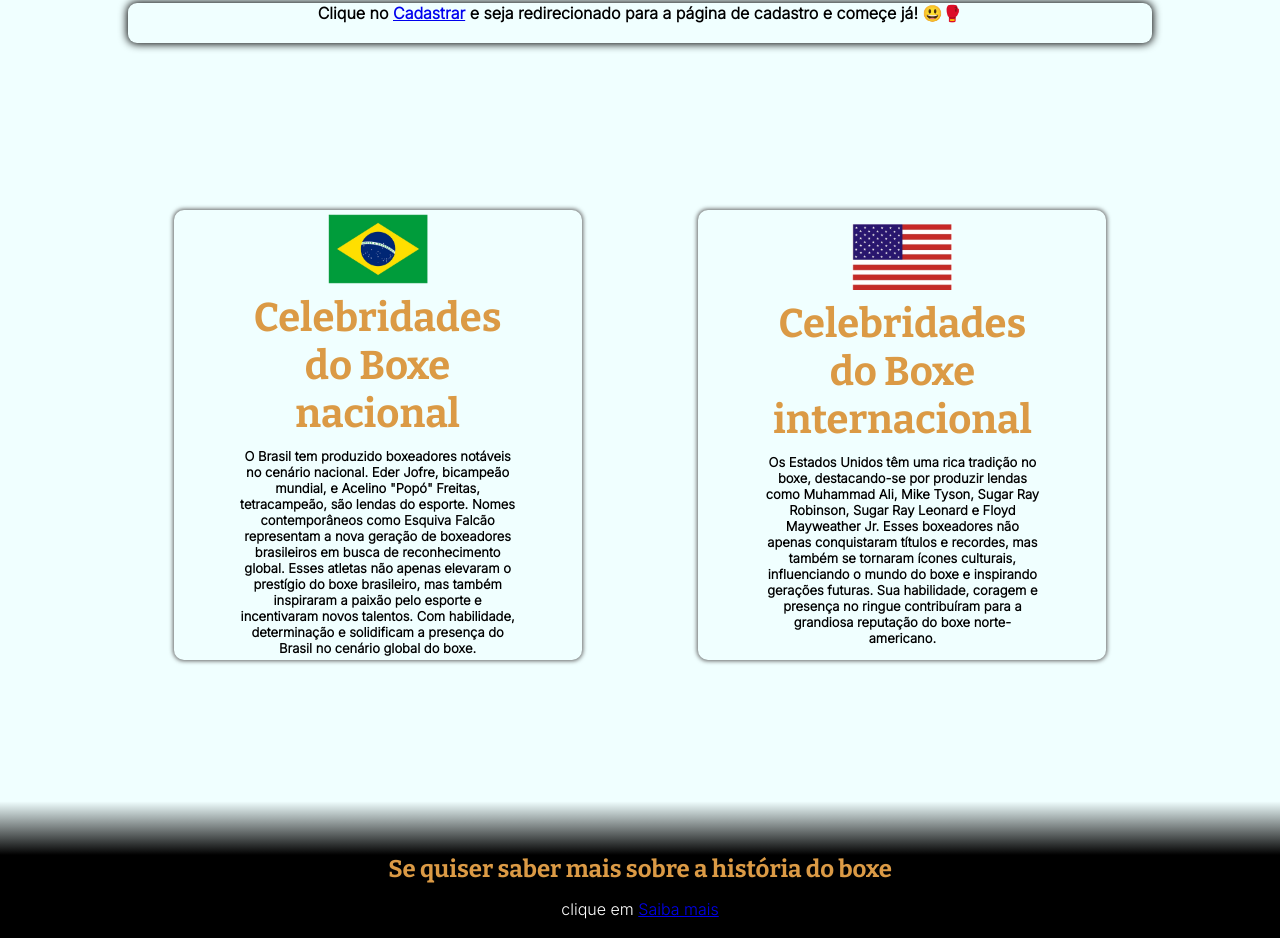
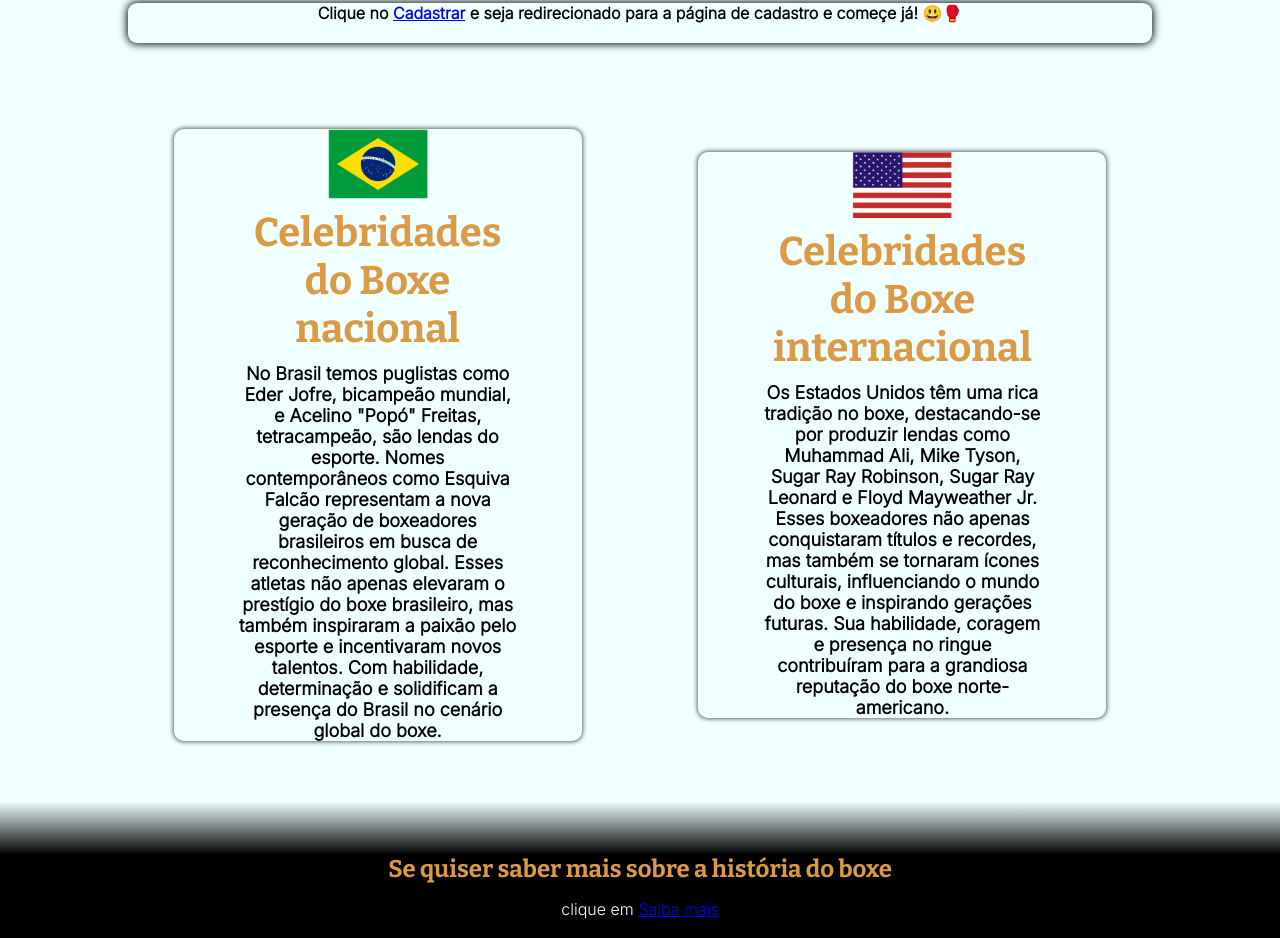
Before and after one commit to leoooRodrigues/Projeto-Individual, a website: page site/public/index.html in a window 1280 px wide. Shown: the part 2538-3476 px from the top of the page. Drawn offline with nearby package versions, Linux system fonts and the light colour scheme.

Commit message:
ajustando as boxes de celebridades

```diff
--- a/site/public/css/index.css
+++ b/site/public/css/index.css
@@ -166,7 +166,7 @@ span{
   font-weight: bold;
   height: 20vh;
   text-align: center;
-  font-size:small;
+  font-size: large;
   font-family: 'Inter', sans-serif;
   color: azure;
   align-items: center;
@@ -239,7 +239,7 @@ span{
 
 .celebridades .box {
   width: 280px;
-  height: 450px;
+  height: fit-content;
   display: flex;
   flex-direction: column;
   justify-content: center;
--- a/site/public/index.html
+++ b/site/public/index.html
@@ -95,7 +95,7 @@
             <div class="box">
               <img src="assets/imgs/imagem_brasil.png">
               <h4>Celebridades do Boxe nacional</h4>
-              <p>O Brasil tem produzido boxeadores notáveis no cenário nacional. Eder Jofre, bicampeão mundial, e Acelino "Popó" Freitas, tetracampeão, são lendas do esporte. Nomes contemporâneos como Esquiva Falcão representam a nova geração de boxeadores brasileiros em busca de reconhecimento global. Esses atletas não apenas elevaram o prestígio do boxe brasileiro, mas também inspiraram a paixão pelo esporte e incentivaram novos talentos. Com habilidade, determinação e solidificam a presença do Brasil no cenário global do boxe.</p>
+              <p>No Brasil temos puglistas como Eder Jofre, bicampeão mundial, e Acelino "Popó" Freitas, tetracampeão, são lendas do esporte. Nomes contemporâneos como Esquiva Falcão representam a nova geração de boxeadores brasileiros em busca de reconhecimento global. Esses atletas não apenas elevaram o prestígio do boxe brasileiro, mas também inspiraram a paixão pelo esporte e incentivaram novos talentos. Com habilidade, determinação e solidificam a presença do Brasil no cenário global do boxe.</p>
             </div>
             <div class="box">
               <img src="assets/imgs/bandeira EUA.jpg">
```
